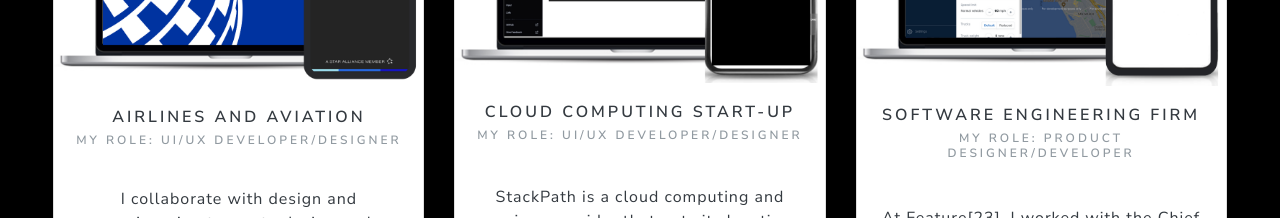
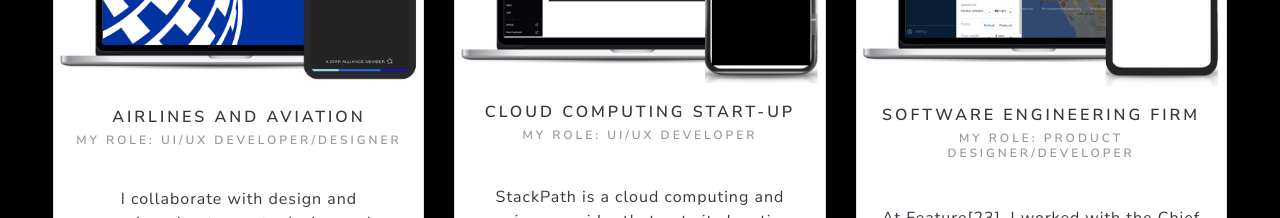
Before and after one commit to anaberrocal/Portfolio-2.0, a React (Create React App) app: page / in a window 1280 px wide. Shown: the part 2260-2478 px from the top of the page. Built offline with nearby package versions, Linux system fonts and the light colour scheme.

Commit message:
portfolio updates

```diff
--- a/src/App.js
+++ b/src/App.js
@@ -134,7 +134,7 @@ function App() {
                   <div className="card-body">
                     <h5 class="card-title">Cloud Computing Start-up</h5>
                     <h6 class="card-subtitle text-muted">
-                    My role: UI/UX Developer/Designer
+                    My role: UI/UX Developer
                     </h6>
                   </div>
                   <div className="card-body">
```
Also changed, not shown: 8 other files (tests, documents, lock files or other folders).
